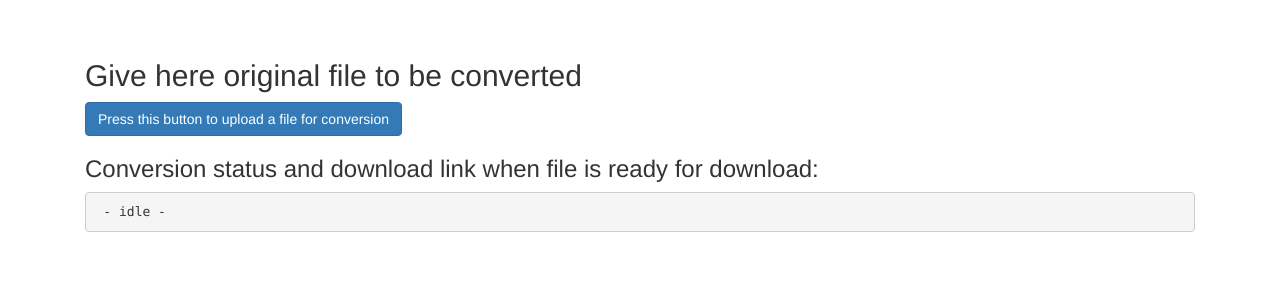
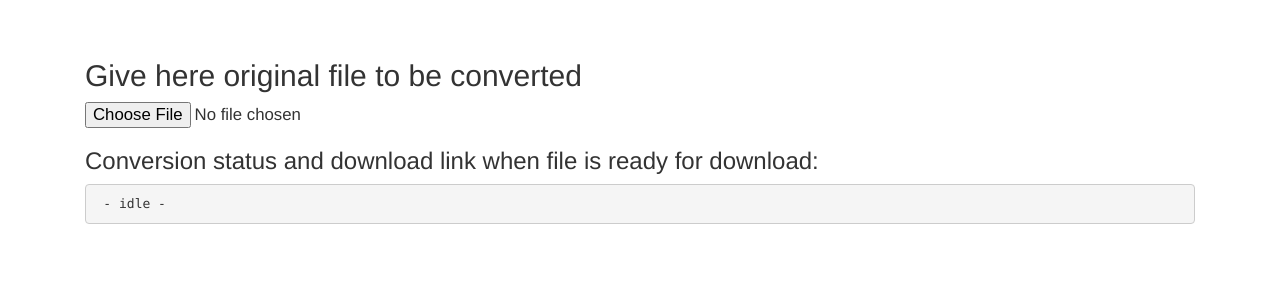
Before and after one commit to tuomas2/cached_file_converter, a Django app: template cached_file_converter/templates/cached_file_converter/converter_page.html in a window 1280 px wide. Shown: the part 51-351 px from the top of the page. Run offline with Django 3.2, Linux system fonts and the light colour scheme; the template is opened without the code that fills it, so the values that code supplies are empty; some libraries are stand-ins or nearby versions.

Commit message:
Some more small fixes

```diff
--- a/cached_file_converter/templates/cached_file_converter/base.html
+++ b/cached_file_converter/templates/cached_file_converter/base.html
@@ -57,7 +57,8 @@
     ================================================== -->
     <!-- Placed at the end of the document so the pages load faster -->
     <script src="{% static "spark-md5.min.js"%}"></script>
+    <script src="//ajax.googleapis.com/ajax/libs/jquery/1.11.3/jquery.min.js"></script>
     <script src="{% static "bootstrap.min.js" %}"></script>
-    <script src="//ajax.googleapis.com/ajax/libs/jquery/1.11.3/jquery.min.js"></script>
+    <script src="{% static "cached_file_converter.js" %}"></script>
   </body>
 </html>
--- a/cached_file_converter/templates/cached_file_converter/converter_page.html
+++ b/cached_file_converter/templates/cached_file_converter/converter_page.html
@@ -5,9 +5,7 @@
   <p>
   <form method="POST" enctype="multipart/form-data" onsubmit="return false;" >
     {% csrf_token %}
-    <span class="btn btn-primary btn-file">
-    Press this button to upload a file for conversion <input id="file" type="file"/>
-    </span>
+    <input id="file" type="file"/>
   </form>
   <h3>Conversion status and download link when file is ready for download:</h3>
   <pre id="log"> - idle - </pre>
```
Also changed, not shown: cached_file_converter/static/cached_file_converter.js (renamed from cached_file_converter/static/jsfile_scripts.js).
